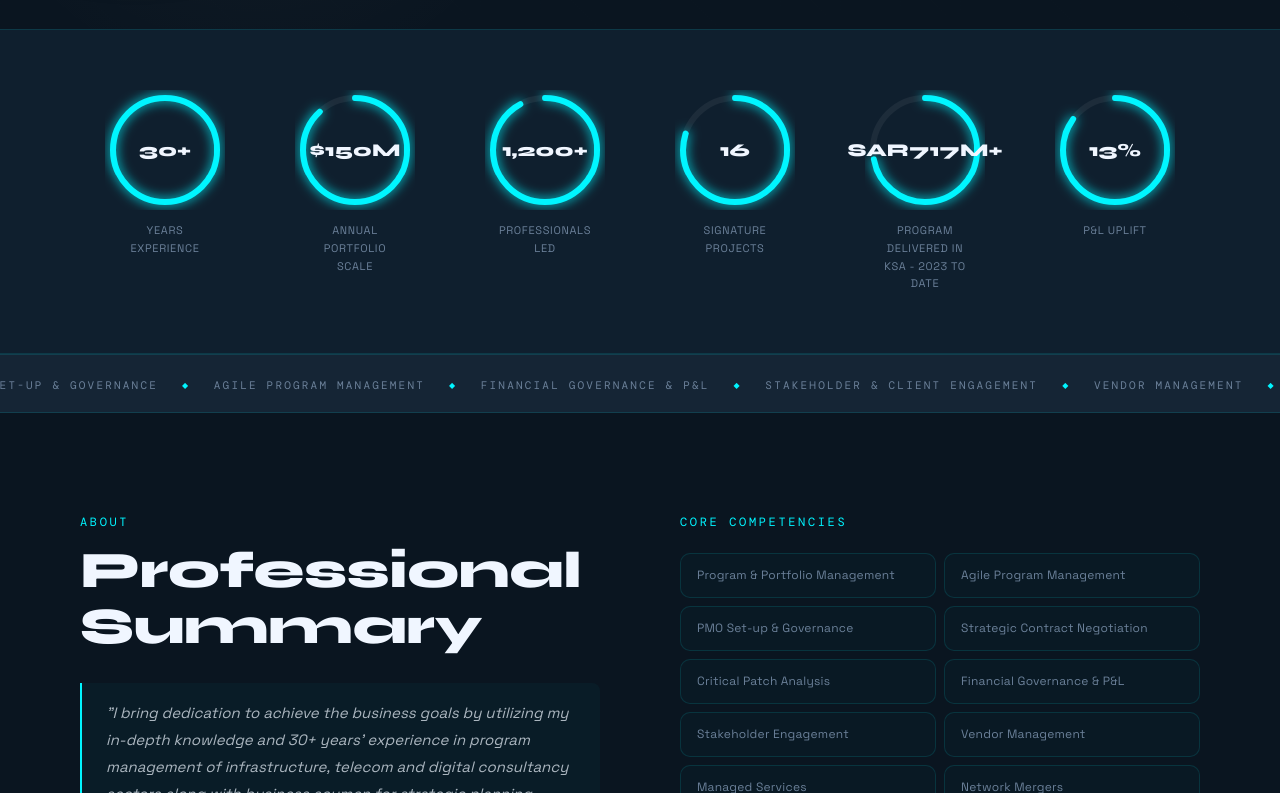
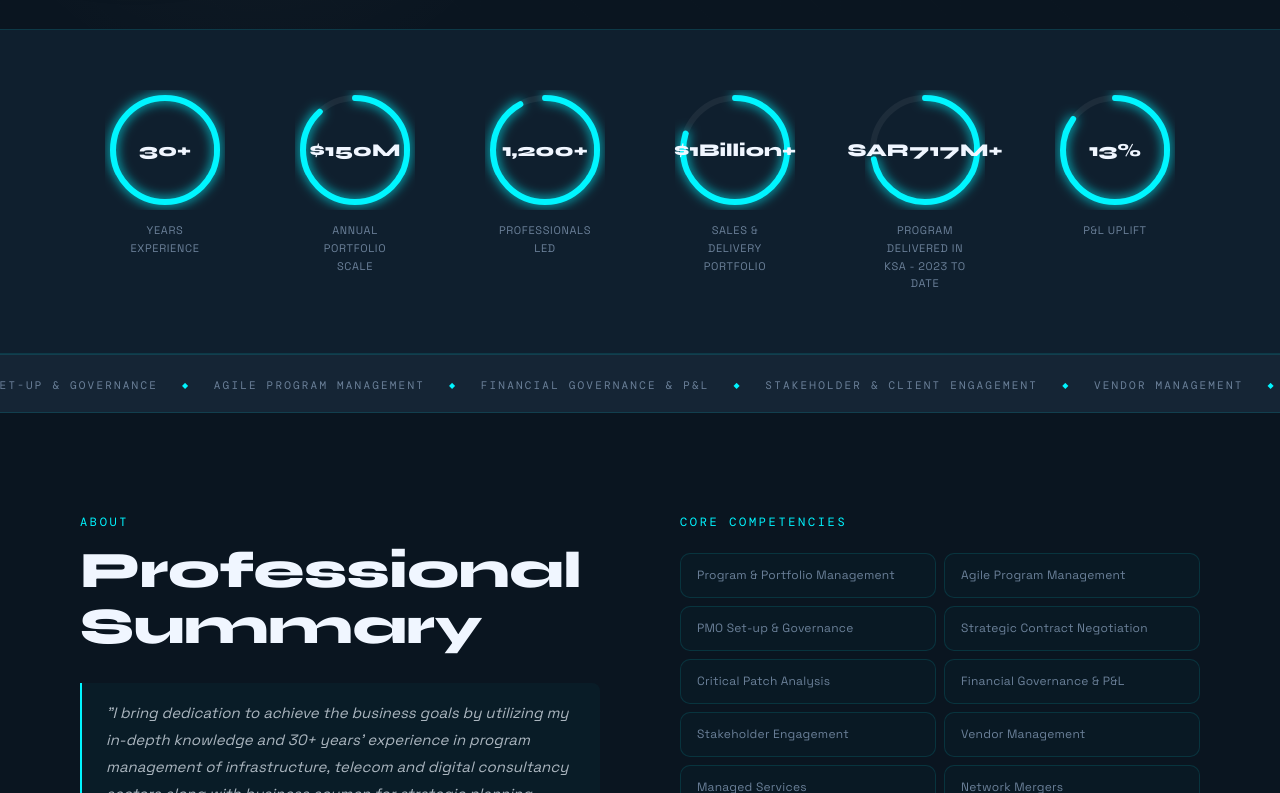
Before and after one commit to Owai63/M.I-portfolio-, a plain HTML site: page index.html in a window 1280 px wide. Shown: the part 1350-2143 px from the top of the page. Drawn offline with nearby package versions, Linux system fonts and the light colour scheme; a web font is replaced by a local one.

Commit message:
chore: update portfolio

```diff
--- a/index.html
+++ b/index.html
@@ -94,10 +94,10 @@ I am PMP and ITIL certified and believe in practical leadership, accountability,
           <circle class="sr-fill" cx="60" cy="60" r="52" data-pct="80"/>
         </svg>
         <div class="sr-val">
-          <span data-count="16" data-prefix="" data-suffix="">0</span>
+          <span data-count="1" data-prefix="$" data-suffix="Billion+">$0Billion+</span>
         </div>
       </div>
-      <p>Signature Projects</p>
+      <p>Sales &amp; Delivery Portfolio</p>
     </div>
     <div class="stat-ring" data-reveal style="--rv-d:0.32s">
       <div class="sr-wrap">
```
